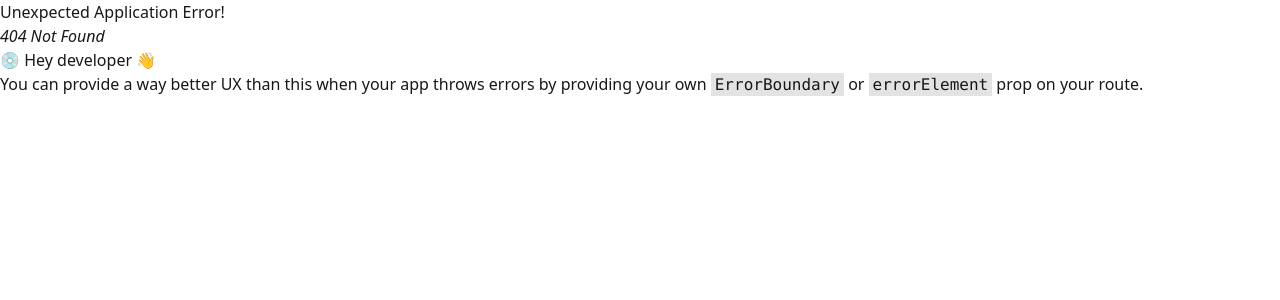
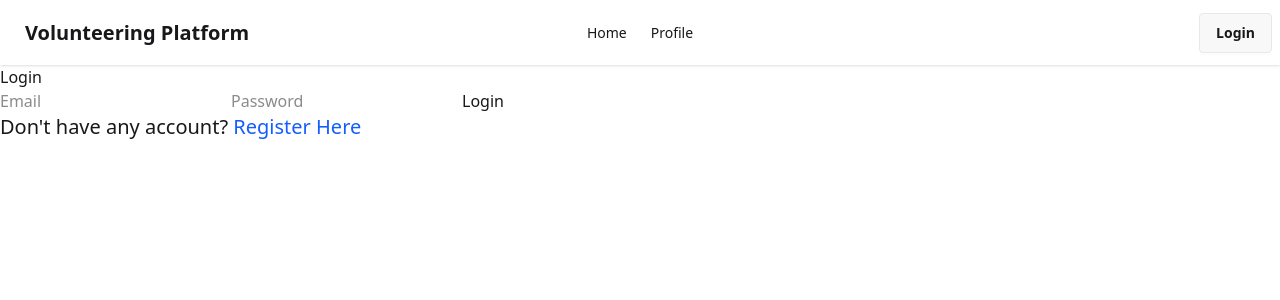
Before and after one commit to ayathree/works-of-volunteering-platform-clientside, a React (Vite) app: page /loginUser in a window 1280 px wide. Before the commit this address had no page. Shown: the top 300 px of the page. Built offline with nearby package versions, Linux system fonts and the light colour scheme.

Commit message:
jwt authentication client side implementation

```diff
--- a/package.json
+++ b/package.json
@@ -11,9 +11,11 @@
   },
   "dependencies": {
     "@tailwindcss/vite": "^4.0.12",
+    "axios": "^1.8.2",
     "react": "^19.0.0",
     "react-dom": "^19.0.0",
     "react-router": "^7.3.0",
+    "react-toastify": "^11.0.5",
     "tailwindcss": "^4.0.12"
   },
   "devDependencies": {
--- a/src/components/Navbar.jsx
+++ b/src/components/Navbar.jsx
@@ -1,7 +1,18 @@
 import { Link } from "react-router";
+// import { useContext } from "react"
+import {  useNavigate } from "react-router";
+// import { AuthContext } from "../routes/AuthProvider";
 
 
 const Navbar = () => {
+    // const { user, logoutUser } = useContext(AuthContext);
+    const token = localStorage.getItem("token");
+    const navigate = useNavigate();
+
+    const handleLogout = () => {
+       localStorage.removeItem('token')
+        navigate("/");
+    };
     return (
         <div>
             <div className="navbar bg-base-100 shadow-sm">
@@ -13,7 +24,7 @@ const Navbar = () => {
       <ul
         tabIndex={0}
         className="menu menu-sm dropdown-content bg-base-100 rounded-box z-1 mt-3 w-52 p-2 shadow">
-       <Link to={'/profile'}> <li><a>Profile</a></li></Link>
+       <Link to={'/userProfile'}> <li><a>Profile</a></li></Link>
         {/* <li>
           <a>Parent</a>
           <ul className="p-2">
@@ -29,13 +40,17 @@ const Navbar = () => {
   <div className="navbar-center hidden lg:flex">
     <ul className="menu menu-horizontal px-1">
        <Link to={'/'}> <li><a>Home</a></li></Link>
-      <Link to={'/profile'}><li><a>Profile</a></li></Link>
+      <Link to={'/userProfile'}><li><a>Profile</a></li></Link>
 
 
     </ul>
   </div>
   <div className="navbar-end">
-  <Link to={'/login'}><a className="btn">Login</a></Link>
+  {
+    !token?(<Link to={'/loginUser'}><a className="btn">Login</a></Link>):(
+        <a onClick={handleLogout} className="btn" >Logout</a>
+    )
+  }
   </div>
 </div>
 
--- a/src/main.jsx
+++ b/src/main.jsx
@@ -3,11 +3,15 @@ import { createRoot } from 'react-dom/client'
 import './index.css'
 import { RouterProvider } from 'react-router'
 import router from './routes/Router'
+// import AuthProvider from './routes/AuthProvider'
 
 
 
 createRoot(document.getElementById('root')).render(
   <StrictMode>
-  <RouterProvider router={router}></RouterProvider>
+
+    <RouterProvider router={router}></RouterProvider>
+
+
   </StrictMode>,
 )
--- a/src/pages/Home.jsx
+++ b/src/pages/Home.jsx
@@ -4,6 +4,7 @@ const Home = () => {
     return (
         <div>
              <p className="uppercase text-3xl font-bold text-center">volunteering platform</p>
+             <p>pooja</p>
 
         </div>
     );
--- a/src/pages/Login.jsx
+++ b/src/pages/Login.jsx
@@ -1,26 +1,48 @@
+import { Link } from "react-router";
 
 
+import { useState } from "react";
+
+import { useNavigate } from "react-router";
+import axios from "axios";
+import { ToastContainer, toast } from 'react-toastify';
+// import { AuthContext } from "../routes/AuthProvider";
+
 const Login = () => {
+    const [email, setEmail] = useState("");
+    const [password, setPassword] = useState("");
+    // const { loginUser } = useContext(AuthContext);
+    const navigate = useNavigate();
+
+    const handleLogin = async (e) => {
+
+        e.preventDefault();
+        axios.post("http://localhost:5000/login", { email, password })
+       .then((res)=>{
+        toast('logged in successfully')
+           console.log("User register",res);
+           localStorage.setItem('token', JSON.stringify(res.data.token))
+           navigate('/')
+
+       })
+
+        .catch ((error)=>  console.error("login error:", error))
+        toast('logged in failed')
+
+        //
+        // }
+    };
+
     return (
         <div>
-            <div className="hero  min-h-screen">
-  <div className=" ">
-
-    <div className="card bg-base-100 w-full  shadow-2xl">
-      <div className="card-body">
-        <fieldset className="fieldset">
-          <label className="fieldset-label">Email</label>
-          <input type="email" className="input" placeholder="Email" />
-          <label className="fieldset-label">Password</label>
-          <input type="password" className="input" placeholder="Password" />
-          <div><a className="link link-hover">Forgot password?</a></div>
-          <button className="btn btn-neutral mt-4">Login</button>
-        </fieldset>
-      </div>
-    </div>
-  </div>
-</div>
-
+            <h1>Login</h1>
+            <form onSubmit={handleLogin}>
+                <input type="email" placeholder="Email" onChange={(e) => setEmail(e.target.value)} />
+                <input type="password" placeholder="Password" onChange={(e) => setPassword(e.target.value)} />
+                <button type="submit">Login</button>
+            </form>
+<p className="text-xl">Don't have any account? <Link to={'/register'}><span className="text-blue-600">Register Here</span></Link></p>
+<ToastContainer />
         </div>
     );
 };
--- a/src/pages/Profile.jsx
+++ b/src/pages/Profile.jsx
@@ -1,15 +1,47 @@
+import axios from "axios";
+import { useEffect, useState } from "react";
 
 
 const Profile = () => {
-    return (
-        <div className="text-center mt-56">
-            <li>name:</li>
-            <li>skills:</li>
-            <li>interest:</li>
+     const[loading, setLoading]=useState(false)
+     const[data, setData]=useState('')
+
+    const token = JSON.parse(localStorage.getItem('token'))
+    const fetchData =  () => {
+
+        const header ={
+            headers: {
+                Authorization: `Bearer ${token}`
+            }
+        }
 
 
 
 
+       axios.post("http://localhost:5000/profile", {}, header)
+       .then((res)=>{
+
+           setLoading(false)
+           setData(res.data.data)
+           console.log("User data fetched",res);
+
+       })
+
+        .catch ((error)=>  console.error(" error while fetching:", error))
+        setLoading(false)
+
+    };
+    console.log('data', data)
+
+    useEffect(()=>{
+        fetchData()
+    },[])
+    return (
+        <div className="mt-40">
+            <p className="text-center text-3xl mt-3">{loading && "data is loading....."}</p>
+           <p> name: {data.name}</p>
+            <p>email: {data.email}</p>
+           <p> ID : {data.id}</p>
         </div>
     );
 };
--- /dev/null
+++ b/src/pages/Register.jsx
@@ -0,0 +1,50 @@
+import { Link} from "react-router";
+import { ToastContainer, toast } from 'react-toastify';
+
+
+import { useState } from "react";
+import axios from "axios";
+
+const Register = () => {
+    const [email, setEmail] = useState("");
+    const [password, setPassword] = useState("");
+    const [name, setName] = useState("");
+    const[loading, setLoading]=useState(false)
+
+
+    const handleRegister = async (e) => {
+        setLoading(true)
+
+        e.preventDefault();
+
+       axios.post("http://localhost:5000/users", { name, email, password })
+       .then((res)=>{
+        toast('Registration successfully')
+           console.log("User register",res);
+           setLoading(false)
+
+       })
+
+        .catch ((error)=>  console.error("Registration error:", error))
+        setLoading(false)
+        toast('registration failed')
+        //
+        // }
+    };
+
+    return (
+        <div>
+            <h1>Register</h1>
+            <form onSubmit={handleRegister}>
+                <input type="text" placeholder="Name" onChange={(e) => setName(e.target.value)} />
+                <input type="email" placeholder="Email" onChange={(e) => setEmail(e.target.value)} />
+                <input type="password" placeholder="Password" onChange={(e) => setPassword(e.target.value)} />
+                <button className="disabled:opacity-70" disabled={loading} type="submit">{loading? "Submitting...": "Register"}</button>
+            </form>
+<p className="text-xl">Already have an account? <Link to={'/loginUser'}><span className="text-blue-600">Log In Here</span></Link></p>
+<ToastContainer />
+        </div>
+    );
+};
+
+export default Register;
--- /dev/null
+++ b/src/routes/PrivateRoute.jsx
@@ -0,0 +1,8 @@
+import { Navigate } from "react-router";
+
+const PrivateRoute = ({ children }) => {
+    const token = localStorage.getItem("token");
+    return token ? children : <Navigate to="/loginUser" replace />;
+};
+
+export default PrivateRoute;
```
Also changed, not shown: src/routes/Router.jsx (+10 -3 lines), src/routes/AuthProvider.jsx (added), 1 other file (tests, documents, lock files or other folders).
